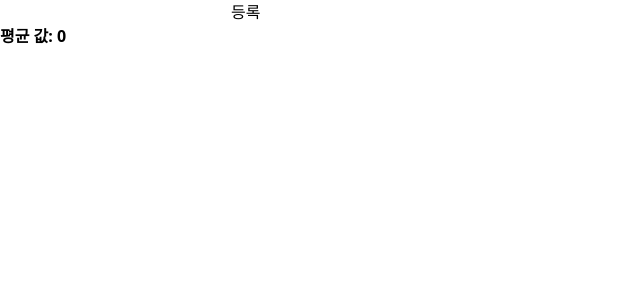
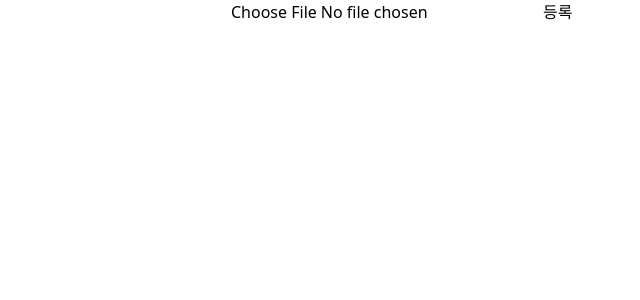
Before and after one commit to kimothink/react-beginner, a React (Vite) app: page / in a window 1280 px wide. Shown: the top 300 px of the page, without its empty margins (0-640 px from the left). Built offline with nearby package versions, Linux system fonts and the light colour scheme.

Commit message:
useRef
useRef

```diff
--- a/src/App.tsx
+++ b/src/App.tsx
@@ -1,45 +1,22 @@
-import { useCallback, useMemo, useState } from "react";
+import { useRef } from "react";
 
-const getAverage = (numbers: number[]) => {
-    console.log("평균 값을 계산 중입니다.");
+function App() {
+    const inputElement = useRef<HTMLInputElement | null>(null);
+    const fileInputRef = useRef<HTMLInputElement | null>(null);
 
-    if (numbers.length === 0) return 0;
+    const handleClick = () => {
+        // useRef 동작
+        inputElement.current?.focus();
+        fileInputRef.current?.click();
+    };
 
-    const sum = numbers.reduce((acc, cur) => acc + cur);
-    return sum / numbers.length;
-};
-
-function App(){
-    const [list, setList] = useState<number[]>([]);
-    const [number, setNumber] = useState<string>("");
-
- const onChange = useCallback((event: React.  ChangeEvent<HTMLInputElement>) => {
-        setNumber(event.target.value);
-    }, []); // 컴포넌트가 처음 렌더링 될 때만 함수를 생성한다.
-
-    const onInsert = useCallback(() => {
-        const newList = list.concat(parseInt(number));
-        setList(newList); // number[]
-        setNumber(""); // number 상태 값 초기화
-    }, [number, list]);
-
-    const avg = useMemo(() => getAverage(list), [list]);
-      return (
+    return (
         <div>
-            <input type="text" value={number} onChange={onChange} />
-            <button onClick={onInsert}>등록</button>
-
-            <ul>
-                {list.map((value: number, index: number) => {
-                    return <li key={index}>{value}</li>;
-                })}
-            </ul>
-
-            <div>
-                <b>평균 값: {avg}</b>
-            </div>
+            <input type="text" ref={inputElement} />
+            <input type="file" ref={fileInputRef} />
+            <button onClick={handleClick}>등록</button>
         </div>
     );
 }
 
-export default App
+export default App;
```
